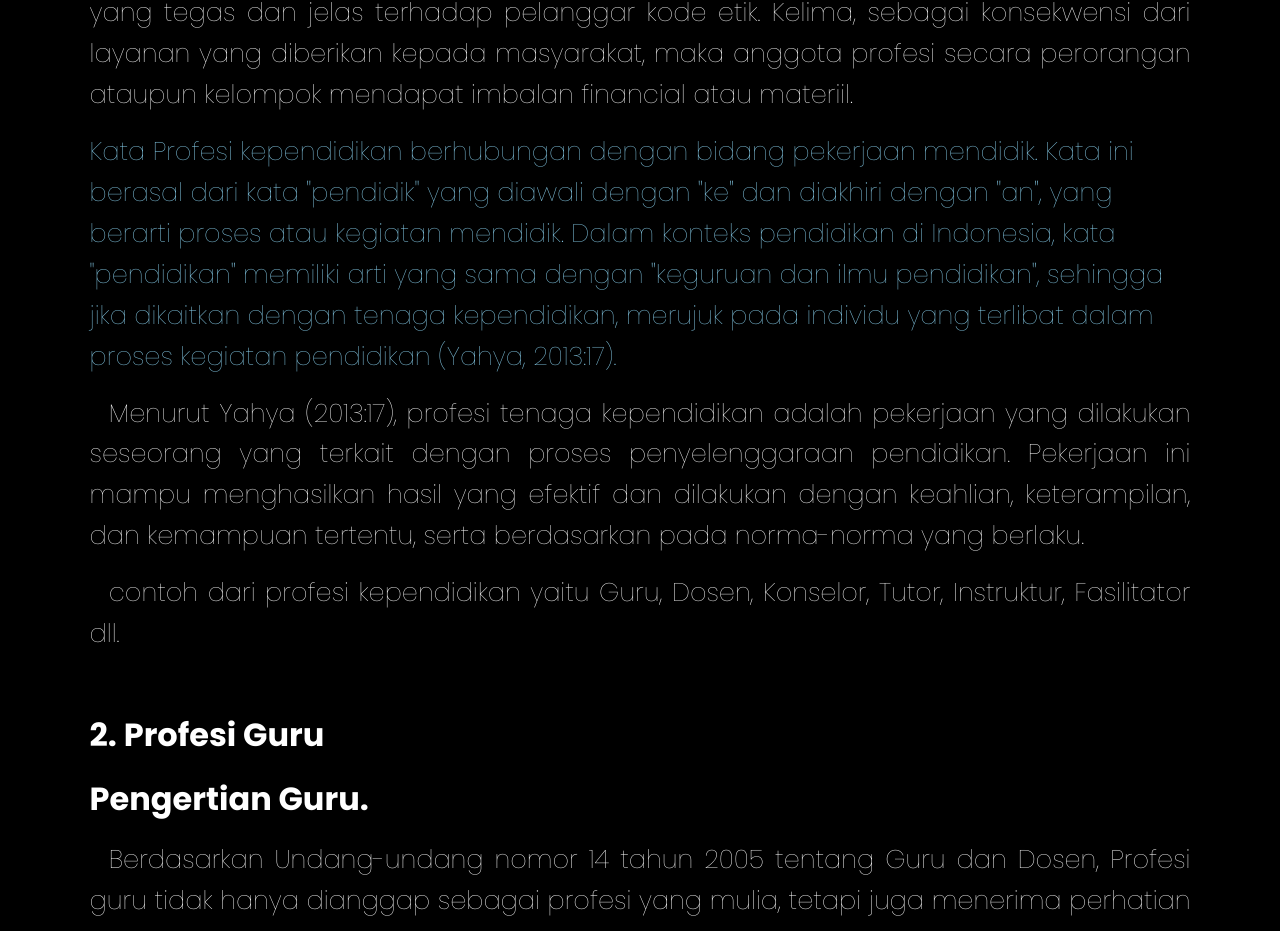
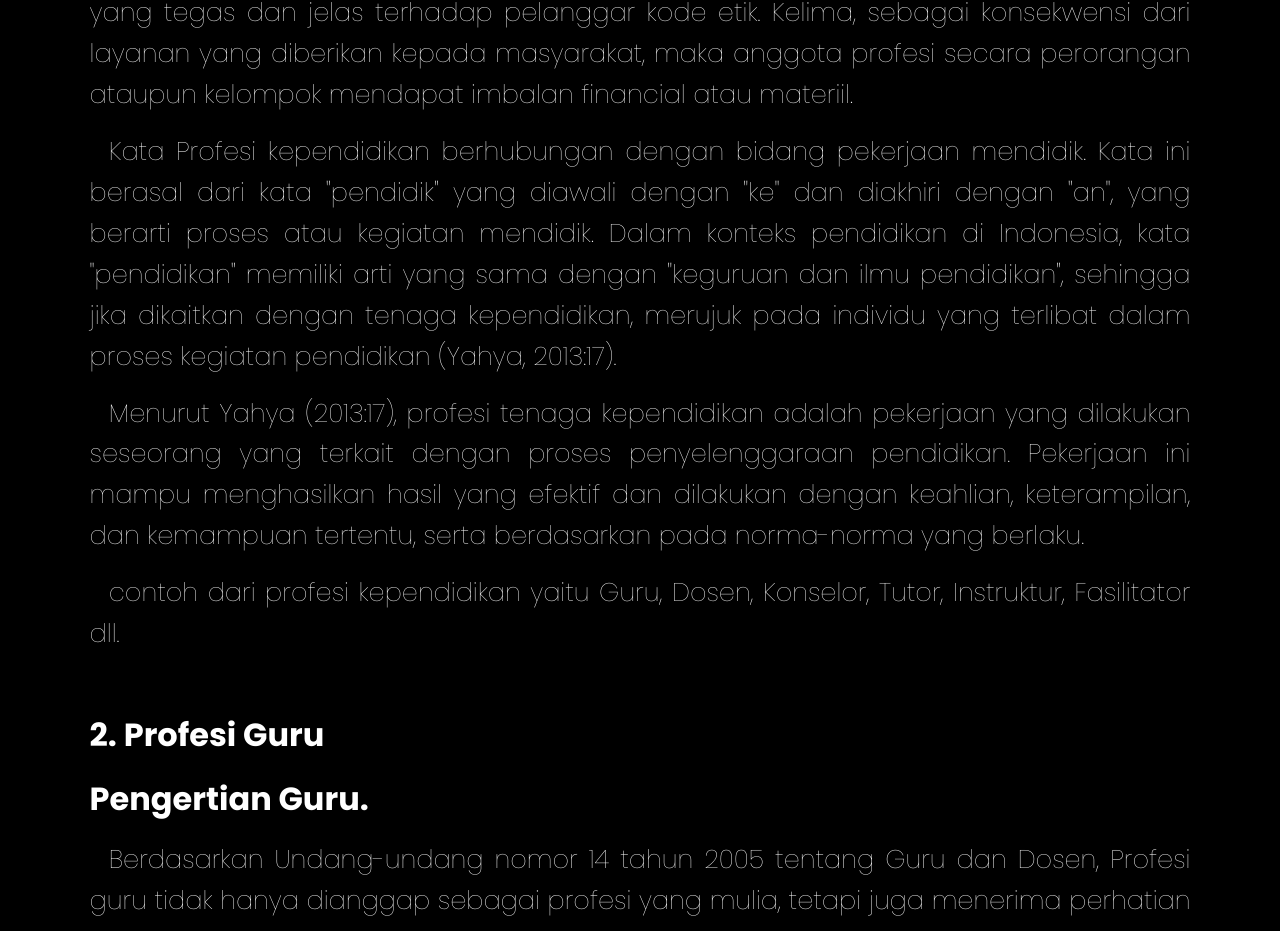
Before and after one commit to almannafikri/uts_profesipendidikan, a plain HTML site: page index.html in a window 1280 px wide. Shown: the part 1757-2688 px from the top of the page. Drawn offline with nearby package versions, Linux system fonts and the light colour scheme; files whose address does not match are found by name.

Commit message:
Update index.html

```diff
--- a/index.html
+++ b/index.html
@@ -71,7 +71,7 @@ class="navbar-logo">Education-Web<span></span></a>
 			<p class="fw-light text-white m-0" style="text-align: justify; text-indent: 0.2in;">Beberapa ciri-ciri profesi, pertama, pekerjaan itu mempunyai fungsi dan signifikansi
 				social karena diperlukan mengabdi kepada masyarakat. Kedua, Profesi menuntut keterampilan tertentu yang diperoleh lewat pendidikan dan latihan yang “lama” dan intensif serta dilakukan dalam lembaga tertentu yang secara social dapat dipertanggung jawabkan (accountable). Ketiga, profesi didukung oleh suatu disiplin ilmu (a systematic body of knowledge), bukan sekadar serpihan atau hanya commonsense. Keempat, ada kode etik yang menjadi pedoman perilaku anggotanya beserta sanksi yang tegas dan jelas terhadap pelanggar kode etik. Kelima, sebagai konsekwensi dari layanan yang diberikan kepada masyarakat, maka anggota profesi secara perorangan ataupun kelompok mendapat imbalan financial atau materiil.
 				</p>
-			<p style="color:skyblue" class="fw-light text-white m-0" style="text-align: justify; text-indent: 0.2in;">Kata Profesi kependidikan berhubungan dengan bidang pekerjaan mendidik. Kata ini berasal dari kata "pendidik" yang diawali dengan "ke" dan diakhiri dengan "an", yang berarti proses atau kegiatan mendidik. Dalam konteks pendidikan di Indonesia, kata "pendidikan" memiliki arti yang sama dengan "keguruan dan ilmu pendidikan", sehingga jika dikaitkan dengan tenaga kependidikan, merujuk pada individu yang terlibat dalam proses kegiatan pendidikan (Yahya, 2013:17).
+			<p class="fw-light text-white m-0" style="text-align: justify; text-indent: 0.2in;">Kata Profesi kependidikan berhubungan dengan bidang pekerjaan mendidik. Kata ini berasal dari kata "pendidik" yang diawali dengan "ke" dan diakhiri dengan "an", yang berarti proses atau kegiatan mendidik. Dalam konteks pendidikan di Indonesia, kata "pendidikan" memiliki arti yang sama dengan "keguruan dan ilmu pendidikan", sehingga jika dikaitkan dengan tenaga kependidikan, merujuk pada individu yang terlibat dalam proses kegiatan pendidikan (Yahya, 2013:17).
 			</p>
 			<p class="fw-light text-white m-0" style="text-align: justify; text-indent: 0.2in;">Menurut Yahya (2013:17), profesi tenaga kependidikan adalah pekerjaan yang dilakukan seseorang yang terkait dengan proses penyelenggaraan pendidikan. Pekerjaan ini mampu menghasilkan hasil yang efektif dan dilakukan dengan keahlian, keterampilan, dan kemampuan tertentu, serta berdasarkan pada norma-norma yang berlaku.
 			</p>
```
